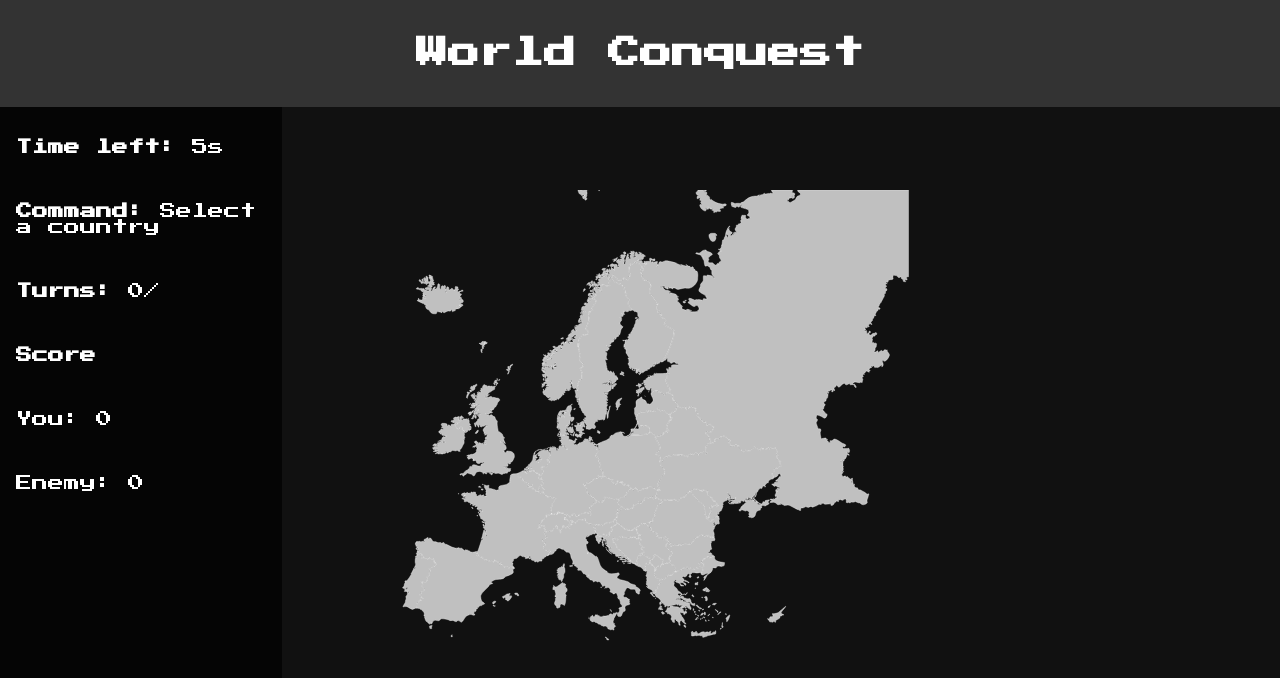
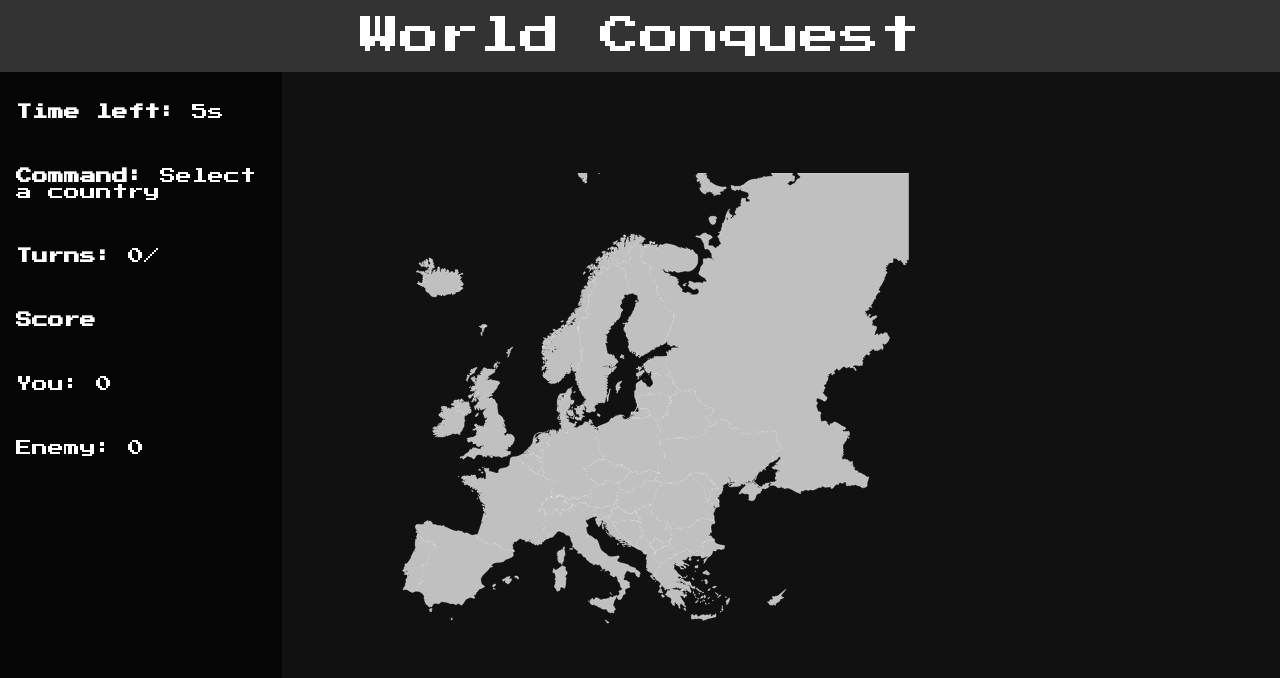
Before and after one commit to WalllessPrawn20/ITU-quiz-app, a Vue app: page /game in a window 1280 px wide. Shown: the top 678 px of the page. Built offline with nearby package versions, Linux system fonts and the light colour scheme.

Commit message:
blocked answered countries, more esthetic

```diff
--- a/src/views/GameView.vue
+++ b/src/views/GameView.vue
@@ -2,7 +2,7 @@
   <div class="game-view">
     <!-- Top Bar -->
     <div class="top-bar">
-      <h1>World Conquest</h1>
+      <router-link to="/" class="title-link">World Conquest</router-link>
     </div>
 
     <div class="content" v-if="!gameOver">
@@ -67,7 +67,9 @@ const difficulty = gameSettings.difficulty || 'Medium'
 
 // klik na štát
 async function handleCountryClick(countryId) {
-  if (currentQuestion.value || gameOver.value) return
+  if (countryResults.value[countryId] || currentQuestion.value || gameOver.value) return
+
+  clearInterval(gameInterval)
 
   selectedCountryId = countryId
   command.value = `Loading question for ${countryId}...`
@@ -84,9 +86,6 @@ async function handleCountryClick(countryId) {
 }
 
 async function handleAnswer(correct) {
-  // ❌ tu už nepridávame body, riešime cez handleScore
-  countryResults.value[selectedCountryId] = correct ? 'correct' : 'wrong'
-
   await updateStats('Europe', correct)
 
   turn.value++
@@ -108,8 +107,13 @@ function handleScore({ playerPoint, botPoint }) {
   scores.value.bot += botPoint
 
   const path = mapContainer.value.querySelector(`#${selectedCountryId}`)
-  if (path && playerPoint) path.style.fill = '#00ff00'
-  else if (path && botPoint) path.style.fill = '#ff3333'
+  if (path && playerPoint) {
+    path.style.fill = '#00ff00'
+    countryResults.value[selectedCountryId] = 'correct'
+  } else if (path && botPoint) {
+    path.style.fill = '#ff3333'
+    countryResults.value[selectedCountryId] = 'wrong'
+  }
 }
 
 function endGame() {
@@ -134,13 +138,13 @@ async function updateStats(continent, correct) {
   }
 }
 
-function handleTimeout() {
-  countryResults.value[selectedCountryId] = 'wrong'
-  const path = mapContainer.value.querySelector(`#${selectedCountryId}`)
-  currentQuestion.value = null
-  command.value = 'Select a country'
-  startGameTimer()
-}
+// function handleTimeout() {
+//   countryResults.value[selectedCountryId] = 'wrong'
+//   const path = mapContainer.value.querySelector(`#${selectedCountryId}`)
+//   currentQuestion.value = null
+//   command.value = 'Select a country'
+//   startGameTimer()
+// }
 
 function startGameTimer() {
   clearInterval(gameInterval)
@@ -193,25 +197,35 @@ onMounted(async () => {
 .game-view {
   display: flex;
   flex-direction: column;
-  height: 100vh; /* ❌ nie auto, ale celá výška viewportu */
+  height: 100vh;
   width: 100vw;
   font-family: 'Press Start 2P', monospace;
   color: white;
   background: #111;
-  overflow: hidden; /* zabráni scrollom ak náhodou presiahne */
+  overflow: hidden;
 }
 
 .top-bar {
   background: #333;
-  padding: 1rem;
   text-align: center;
-  flex-shrink: 0; /* nech top-bar nemení veľkosť */
+  font-size: 25px;
+  padding: 1rem 0;
+}
+
+.title-link {
+  color: white;
+  text-decoration: none;
+  font-size: 40px;
+}
+
+.title-link:hover {
+  color: #00ff88;
 }
 
 .content {
   display: flex;
-  flex: 1 1 auto; /* zvyšok priestoru vyplní content */
-  overflow: hidden; /* nech map-container nepridá scroll */
+  flex: 1 1 auto;
+  overflow: hidden;
 }
 
 .info-panel {
@@ -229,7 +243,7 @@ onMounted(async () => {
   justify-content: center;
   align-items: center;
   padding: 1rem;
-  overflow: hidden; /* zabráni scrollu */
+  overflow: hidden;
 }
 
 .map-container svg {
```
Also changed, not shown: src/assets/europe.svg.
